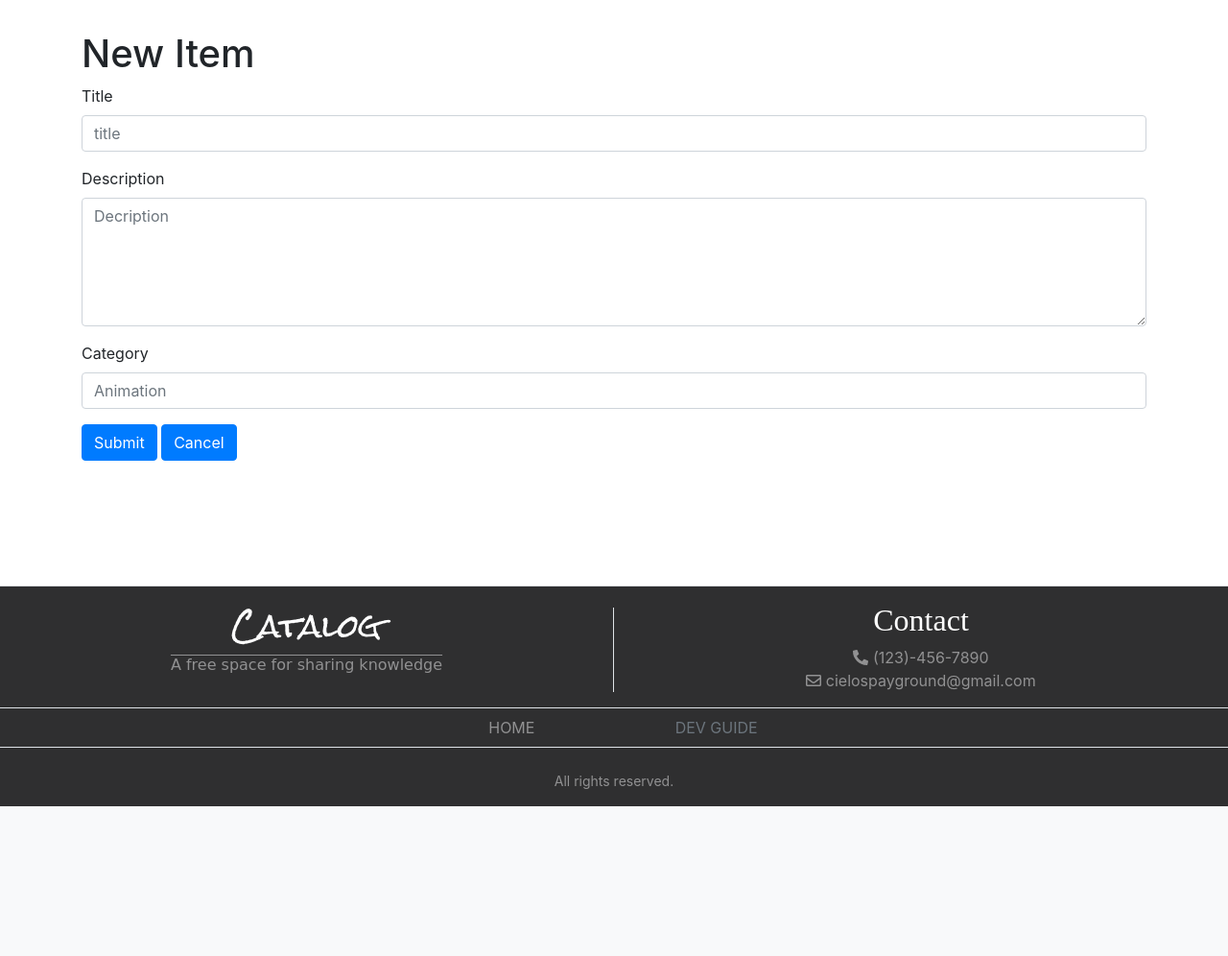
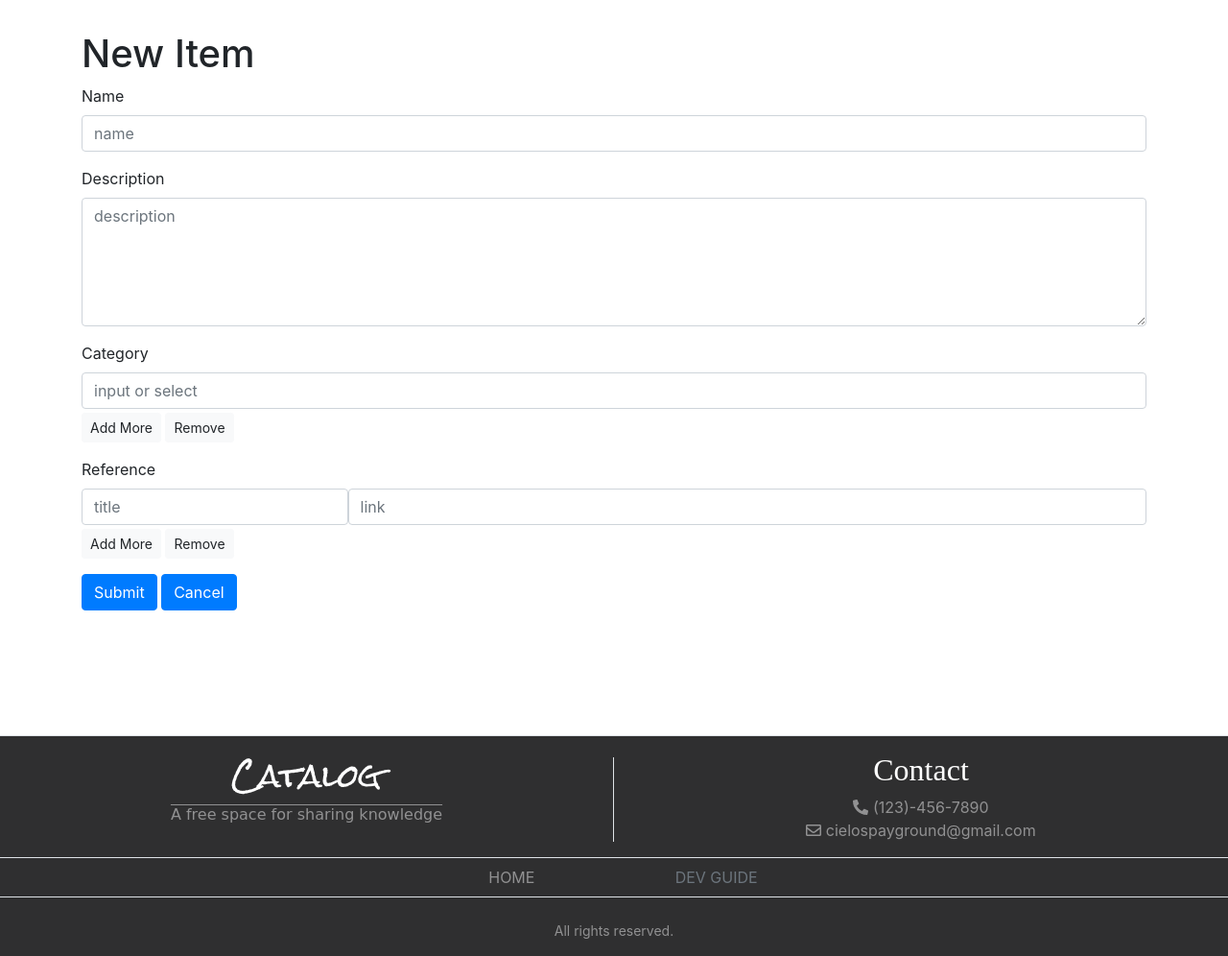
Before and after one commit to cielong/catalog-web-app, a Flask app: template templates/addItem.html in a window 1280 px wide. Shown: the part 60-1056 px from the top of the page at 96% size. Before the commit the page ends 900 px from the top, so only its background shows below. Run offline with Flask 2, Linux system fonts and the light colour scheme; the template is opened without the code that fills it: values that come from a table or form of the project are taken from there, others are empty; parts of the project's set-up code (start-up, migrations or seed data) failed here and were passed over; some libraries are stand-ins or nearby versions; some web fonts are replaced.

Commit message:
Use WTForms in project

```diff
--- a/catalog.py
+++ b/catalog.py
@@ -9,14 +9,14 @@ from flask import (
 from flaskrun import flaskrun
 
 # Form formats
-from forms import ItemInfoForm
+from forms import ItemInfoForm, ReferenceForm
 
 # datebase connection
-from sqlalchemy import create_engine
+from sqlalchemy import create_engine, or_
 from sqlalchemy.orm import sessionmaker
 from sqlalchemy.orm.exc import NoResultFound
 from database_setup import (
-    Base, Item, Category, User, References,
+    Base, Item, Category, User, Reference,
     user_with_item, DB_CONN_URI
 )
 
@@ -32,8 +32,8 @@ from flask import make_response, flash
 from oauth2client.client import flow_from_clientsecrets
 from oauth2client.client import FlowExchangeError
 
-# with open('client_secrets.json', 'r') as f:
-#     CLIENT_ID = json.load(f)['web']['client_id']
+with open('client_secrets.json', 'r') as f:
+    CLIENT_ID = json.load(f)['web']['client_id']
 
 # Flask app
 app = Flask(__name__)
@@ -46,7 +46,7 @@ session = DBSession()
 
 
 @app.route("/")
-@app.route("/catalog")
+@app.route("/catalog/")
 def main():
     categories = session.query(Category).all()
     items = session.query(Item).order_by(Item.lastEditTime.desc())
@@ -130,29 +130,43 @@ def addItem(category_name=None):
         return make_response(json.dumps("Email Address doesn't exists!"
                                         " Please sign in with another"
                                         " email address"), 401)
-    if request.method == 'POST':
-        categories = session.query(Category)
-        categories = categories.filter_by(name=request.form['Category']).all()
+    form = ItemInfoForm(request.form)
+    if request.method == 'POST' and form.validate():
+        item = Item(name=form.name.data, description=form.description.data)
+        # Add reference
+        for reference in form.references:
+            reference = Reference(rtext=reference.form.Text.data,
+                                  rlink=reference.form.Link.data)
+            reference.item = item
+            item.refers.append(reference)
+            session.add(reference)
+        # Add category
+        for category in form.categories:
+            try:
+                c = session.query(Category).filter_by(name=category.data).one()
+            except NoResultFound:
+                c = Category(name=category.data)
+                session.add(c)
+            c.items.append(item)
+        # Add user
         uwi = user_with_item()
-        if request.form.get('references'):
-            refer = [References(rlink=r) for r in request.form['references']]
-        else:
-            refer = None
-        newItem = Item(name=request.form['name'],
-                       description=request.form['description'],
-                       refers=refer)
-        uwi.item = newItem
+        uwi.item = item
+        uwi.user = user
         user.items.append(uwi)
-        for c in categories:
-            c.items.append(newItem)
         session.commit()
         return redirect(url_for('showItem',
-                                category_name=categories[0].name,
-                                item_name=newItem.name))
+                                category_name=item.categories[0].name,
+                                item_name=item.name))
     else:
-        category = session.query(Category).all()
-        return render_template("addItem.html",
-                               categories=category, user=user)
+        categories = session.query(Category).all()
+        if category_name:
+            category = session.query(Category).\
+                filter_by(name=category_name).one()
+        else:
+            category = None
+        return render_template("addItem.html", form=form,
+                               category=category, categories=categories,
+                               user=user)
 
 
 @app.route("/catalog/<item_name>/edit", methods=['GET', 'POST'])
@@ -164,29 +178,64 @@ def editItem(item_name):
         return make_response(json.dumps("Email Address doesn't exists!"
                                         " Please sign in with another"
                                         " email address"), 401)
+    form = ItemInfoForm(request.form)
     item = session.query(Item).filter_by(name=item_name).one()
-    form = ItemInfoForm(request.form)
     if request.method == 'POST' and form.validate():
         item.name = form.name.data
         item.description = form.description.data
-        categories = []
+        # Add categories
         for c in form.categories:
             try:
                 c = session.query(Category).filter_by(name=c.data).one()
             except NoResultFound:
                 c = Category(name=c.data)
                 session.add(c)
-            categories.append(c)
             c.items.append(item)
-        uwi = user_with_item()
-        uwi.item = item
-        uwi.user = user
+
+        try:
+            uwi = session.query(user_with_item).filter_by(uid=user.id,
+                                                          iid=item.id).one()
+        except NoResultFound:
+            uwi = user_with_item()
+            uwi.item = item
+            uwi.user = user
+
+        # Add references
+        for r in form.references:
+            try:
+                r = session.query(Reference).\
+                    filter_by(iid=item.id).\
+                    filter(or_(Reference.rtext == r.form.Text.data,
+                               Reference.rlink == r.form.Link.data)).one()
+            except NoResultFound:
+                r = Reference(rtext=r.form.Text.data,
+                              rlink=r.form.Link.data)
+                item.refers.append(r)
+                r.item = item
+                session.add(r)
+
+        # Add User
         user.items.append(uwi)
+        session.add(uwi)
         session.commit()
-        return redirect('/catalog')
+        print("succeed!")
+        item = session.query(Item).filter_by(name=item.name).one()
+        return redirect(url_for('showItem',
+                                category_name=item.categories[0].name,
+                                item_name=item.name))
     else:
         categories = session.query(Category).all()
-        return render_template("editItem.html",
+        form.description.data = item.description
+        form.categories.pop_entry()
+        for c in item.categories:
+            form.categories.append_entry(c)
+        form.references.pop_entry()
+        for r in item.refers:
+            rform = ReferenceForm()
+            rform.Text = r.rtext
+            rform.Link = r.rlink
+            form.references.append_entry(rform)
+        return render_template("editItem.html", form=form,
                                categories=categories,
                                item=item, user=user)
 
@@ -202,9 +251,21 @@ def deleteItem(item_name):
                                         " email address"), 401)
     item = session.query(Item).filter_by(name=item_name).one()
     if request.method == 'POST':
+        refers = session.query(Reference).filter_by(iid=item.id).all()
+        for refer in refers:
+            session.delete(refer)
+        uwis = session.query(user_with_item).filter_by(iid=item.id).all()
+        for relationship in uwis:
+            session.delete(relationship)
+        categories = session.query(Category).\
+            filter(Category.items.contains(item)).all()
+        for category in categories:
+            category.items.remove(item)
         session.delete(item)
         flash('%s successfully deleted' % item.name)
         session.commit()
+        return redirect(url_for('showCategory',
+                                category_name=categories[0].name))
     else:
         return render_template("deleteItem.html", item=item, user=user)
 
@@ -262,12 +323,15 @@ def showLogin():
 def logout():
     access_token = login_session.get('access_token')
     if access_token:
-        gdisconnect()
+        return gdisconnect()
     else:
-        del login_session['email']
-        del login_session['username']
-        del login_session['photo']
-        flash('Successfully logged out. See you again.')
+        try:
+            del login_session['email']
+            del login_session['username']
+            del login_session['photo']
+            flash('Successfully logged out. See you again.')
+        except Exception:
+            pass
         return redirect('/catalog')
 
 
@@ -352,6 +416,10 @@ def gdisconnect():
         response.headers['Content-Type'] = 'application/json'
         return response
     else:
+        try:
+            login_session.clear()
+        except Exception:
+            pass
         response = make_response(json.dumps("Failed to revoke token "
                                             "for given user!"), 401)
         response.headers['Content-Type'] = 'application/json'
@@ -369,7 +437,7 @@ def getUser(email):
 def createUser(login_session):
     newUser = User(email=login_session['email'],
                    username=login_session['username'],
-                   photo=login_session['picture'])
+                   photo=login_session['photo'])
     session.add(newUser)
     session.commit()
     user = session.query(User).filter_by(email=login_session['email']).one()
@@ -380,5 +448,4 @@ if __name__ == "__main__":
     app.secret_key = 'super secret key'
     app.config['SESSION_TYPE'] = 'filesystem'
     app.debug = True
-    # app.run("0.0.0.0", 5000)
     flaskrun(app)
--- a/templates/addItem.html
+++ b/templates/addItem.html
@@ -7,37 +7,67 @@
       <h1>New Item</h1>
       <form method="post">
         <div class="form-group">
-	  <label for="InputTitle">Title</label>
-	  <input type="text" class="form-control"
-		 id="InputTitle" placeholder="title"
-		 name="Name" required />
+          {{ form.name.label }}
+          {{ form.name(class_='form-control', placeholder='name',
+	  required=True) }}
         </div>
         <div class="form-group">
-	  <label for="InputDescription">Description</label>
-	  <textarea class="form-control" id="InputDescription"
-		    rows="5" placeholder="Decription"
-		    name="Description" required ></textarea>
+	  {{ form.description.label }}
+          {{ form.description(class_='form-control', id='InputDescription',
+          autoresize=True, rows=5, placeholder='description',required=True) }}
         </div>
+        {% for c in form.categories %}
         <div class="form-group">
-	  <label for="InputCategory">Category</label>
-	  <input name="" type="text" placeholder="Animation"
-		 id="InputCategory" list="categories"
-		 class="form-control"
-		 name="Category[]" required />
+	  {{c.label}}
+          {{c(class_='form-control', id='InputCategory',
+	  placeholder='input or select', **{'list': 'categories'})}}
           <datalist id="categories">
             {% for category in categories %}
             <option value="{{category.name}}"/>
             {% endfor %}
           </datalist>
+          <button class="btn btn-sm btn-light clone mt-1"
+                  name="clone" value="Add">Add More</button>
+          <button class="btn btn-sm btn-light remove mt-1"
+                  name="remove" value="Remove">Remove</button>
         </div>
-	<button type="submit" name="add" value="add"
+        {% endfor %}
+        {% for r in form.references %}
+        <div class="form-group">
+	  <label for="InputReference">Reference</label>
+          <div class="input-group no-gutters" id="Reference">
+	      <div class="col-3 ">
+		{{r.Text(class_='form-control', placeholder='title')}}
+	      </div>
+	      <div class="col-9">
+		{{r.Link(class_='form-control', placeholder='link')}}
+	      </div>
+          </div>
+          <button class="btn btn-sm btn-light clone mt-1"
+                  name="clone" value="Add">Add More</button>
+          <button class="btn btn-sm btn-light remove mt-1"
+                  name="remove" value="Remove">Remove</button>
+        </div>
+        {% endfor %}
+        <button type="submit" name="edit" value="edit"
                 class="btn btn-primary">Submit</button>
         <button type="button" name="cancel" value="cancel"
-		formmethod="GET"
-		onClick="window.locaton='{{url_for('main', user=user)}}'"
-                class="btn btn-primary">Cancel</button>
+                class="btn btn-primary" formmethod="GET"
+                onClick="window.location='{{url_for('showCategory',
+                         category_name=category.name )}}'">Cancel</button>
       </form>
     </div>
   </div>
 </div>
+<script>
+ jQuery.each(jQuery('textarea[autoresize]'), function() {
+   var offset = this.offsetHeight - this.clientHeight;
+   var resizeTextarea = function(el) {
+     jQuery(el).css('height', '100%').css('height', el.scrollHeight + offset);
+   };
+   resizeTextarea(this);
+   jQuery(this).on('change paste cut input', function() {
+     resizeTextarea(this); }).removeAttr('autoresize');
+ });
+</script>
 {% endblock %}
```
Also changed, not shown: templates/deleteItem.html (+7 -5 lines), templates/editItem.html (+46 -24 lines). Lines whose indentation alone changed are shown as unchanged.
